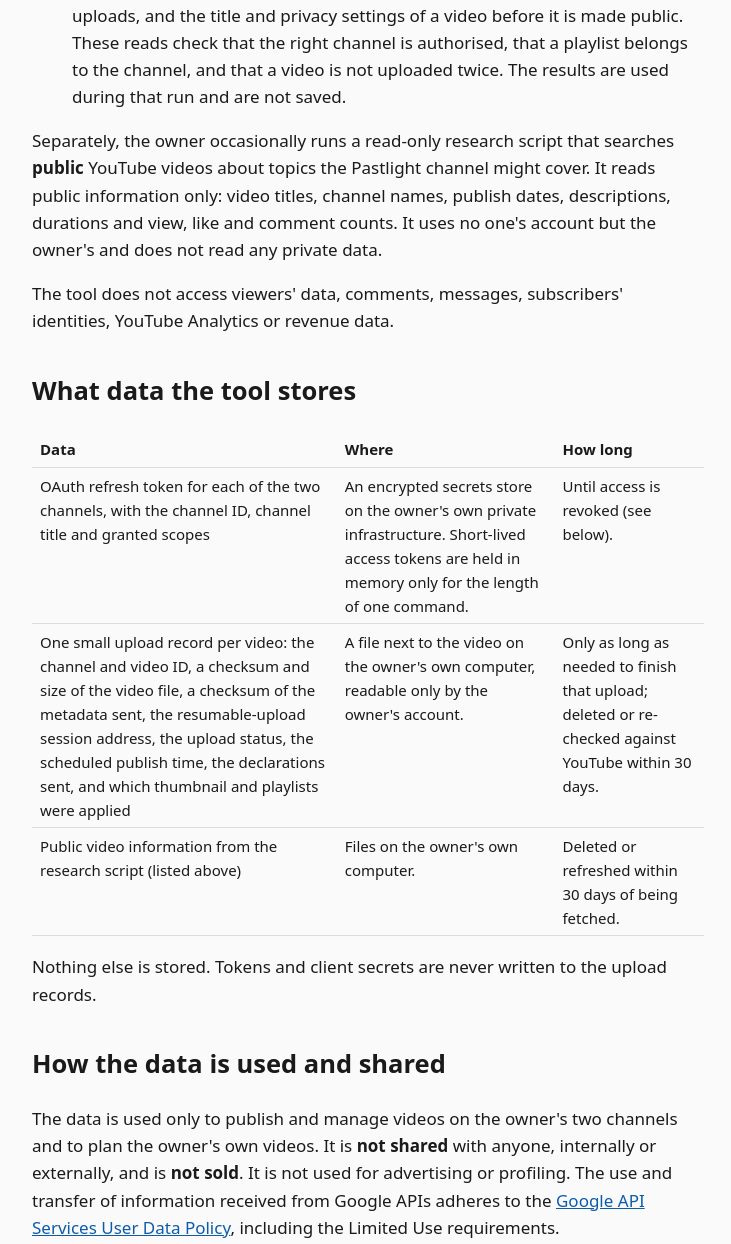
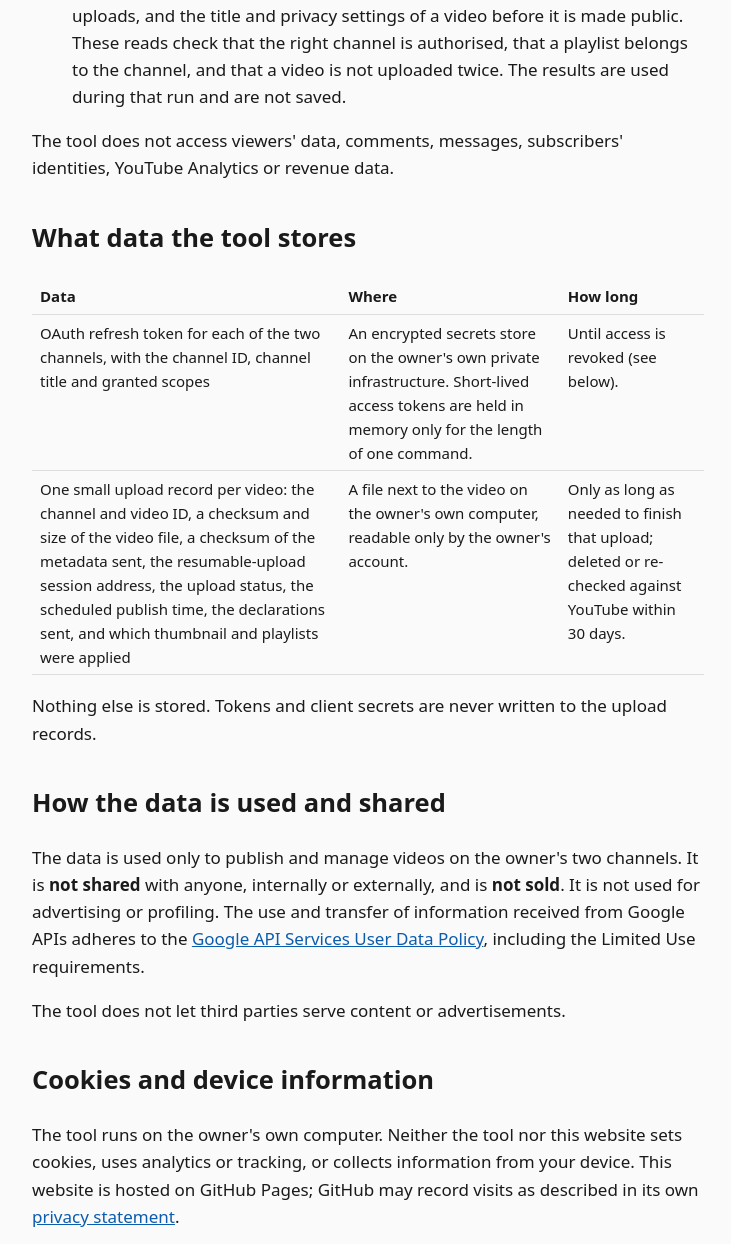
Before and after one commit to PlaidPiper/channels, a plain HTML site: page privacy.html in a window 1280 px wide. Shown: the part 1000-2244 px from the top of the page, without its empty margins (272-1003 px from the left). Drawn offline with Linux system fonts and the light colour scheme.

Commit message:
Privacy policy without the public-video research script
For use only once the topic-research script no longer runs on this
project's OAuth client and its stored data has been deleted.

```diff
--- a/privacy.html
+++ b/privacy.html
@@ -53,11 +53,6 @@ authorisation, and only for the owner's own two channels, it:</p>
     playlist belongs to the channel, and that a video is not uploaded twice. The results
     are used during that run and are not saved.</li>
 </ul>
-<p>Separately, the owner occasionally runs a read-only research script that searches
-<strong>public</strong> YouTube videos about topics the Pastlight channel might cover.
-It reads public information only: video titles, channel names, publish dates,
-descriptions, durations and view, like and comment counts. It uses no one's account but the
-owner's and does not read any private data.</p>
 <p>The tool does not access viewers' data, comments, messages, subscribers' identities,
 YouTube Analytics or revenue data.</p>
 
@@ -77,16 +72,12 @@ YouTube Analytics or revenue data.</p>
     account.</td>
     <td>Only as long as needed to finish that upload; deleted or re-checked against YouTube
     within 30 days.</td></tr>
-  <tr><td>Public video information from the research script (listed above)</td>
-    <td>Files on the owner's own computer.</td>
-    <td>Deleted or refreshed within 30 days of being fetched.</td></tr>
 </table>
 <p>Nothing else is stored. Tokens and client secrets are never written to the upload
 records.</p>
 
 <h2 id="use">How the data is used and shared</h2>
-<p>The data is used only to publish and manage videos on the owner's two channels and to
-plan the owner's own videos. It is <strong>not shared</strong> with anyone, internally or
+<p>The data is used only to publish and manage videos on the owner's two channels. It is <strong>not shared</strong> with anyone, internally or
 externally, and is <strong>not sold</strong>. It is not used for advertising or profiling.
 The use and transfer of information received from Google APIs adheres to the
 <a href="https://developers.google.com/terms/api-services-user-data-policy">Google API
```
